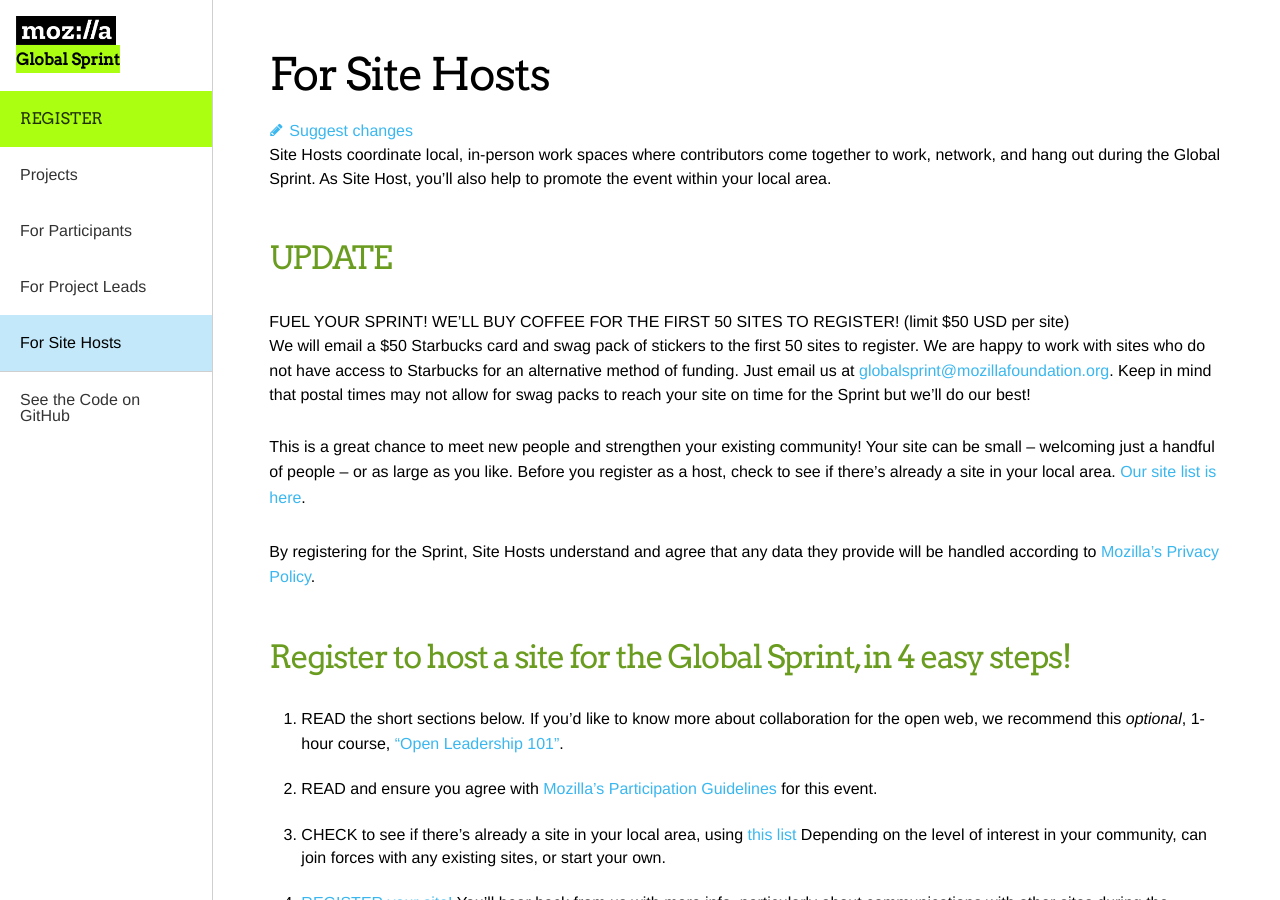
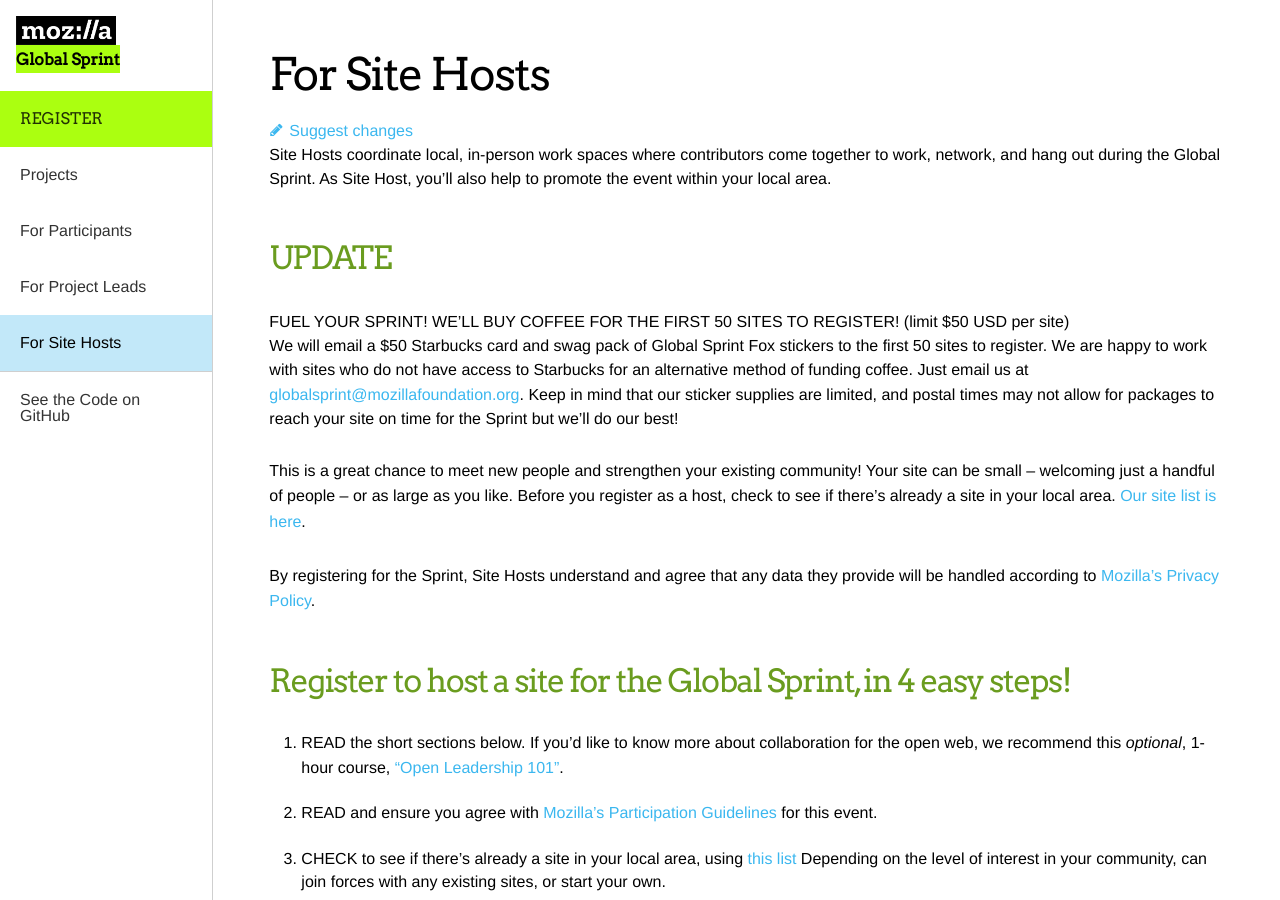
Before and after one commit to mozilla/global-sprint, a Jekyll site: the page built from _articles/site-hosts.md, in a window 1280 px wide and 900 px high. Built offline with Jekyll 4.4.1, drawn with Linux system fonts in a browser that asks for light colours; comment, search, counter and statistics services are not loaded.

Commit message:
Update site-hosts.md

```diff
--- a/_articles/site-hosts.md
+++ b/_articles/site-hosts.md
@@ -7,7 +7,7 @@ title: For Site Hosts
 
 ### UPDATE
 **FUEL YOUR SPRINT! WE'LL BUY COFFEE FOR THE FIRST 50 SITES TO REGISTER! (limit $50 USD per site)**
-We will email a $50 Starbucks card and swag pack of stickers to the first 50 sites to register.  We are happy to work with sites who do not have access to Starbucks for an alternative method of funding.  Just email us at [globalsprint@mozillafoundation.org](mailto:globalsprint@mozillafoundation.org).  Keep in mind that postal times may not allow for swag packs to reach your site on time for the Sprint but we'll do our best!
+We will email a $50 Starbucks card and swag pack of Global Sprint Fox stickers to the first 50 sites to register.  We are happy to work with sites who do not have access to Starbucks for an alternative method of funding coffee.  Just email us at [globalsprint@mozillafoundation.org](mailto:globalsprint@mozillafoundation.org).  Keep in mind that our sticker supplies are limited, and postal times may not allow for packages to reach your site on time for the Sprint but we'll do our best!
 
 This is a great chance to meet new people and strengthen your existing community! Your site can be small -- welcoming just a handful of people -- or as large as you like. Before you register as a host, check to see if there's already a site in your local area. [Our site list is here](https://mozilla.github.io/global-sprint/register/).
 
```
